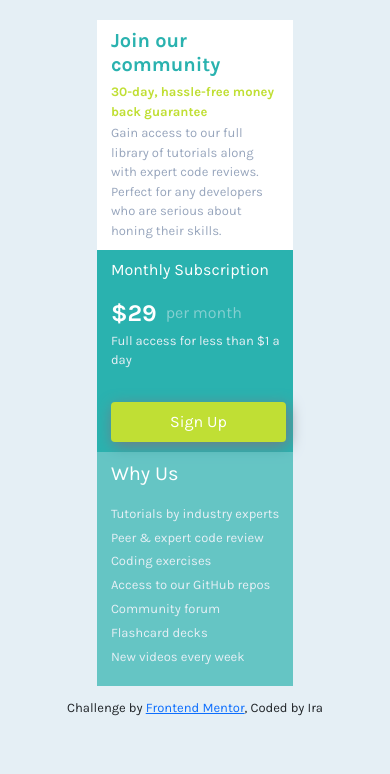
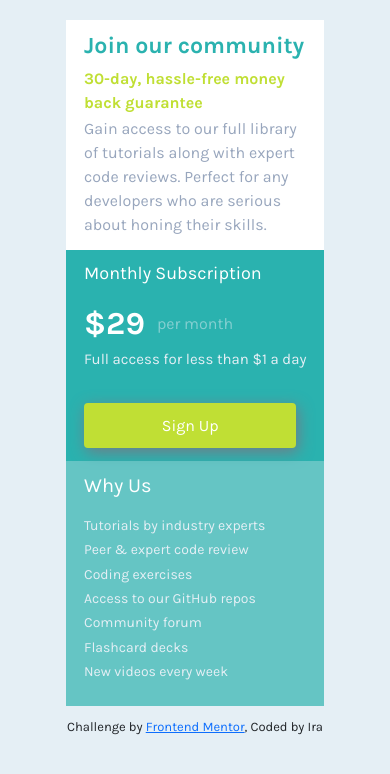
Before and after one commit to iraagyanti/Single-Price-Page, a plain HTML site: page index.html in a window 390 px wide. Drawn offline with nearby package versions, Linux system fonts and the light colour scheme.

Commit message:
Update styles.css

```diff
--- a/styles.css
+++ b/styles.css
@@ -83,16 +83,21 @@ h3 {
 }
 
 @media screen and (max-width: 500px) and (min-width: 300px) {
-    h3 {
-        font-size: 20px;
-    }
-    /* Offering Message Box Section */
-    .offer-guarantee, .offer-perks {
-        font-size: 13px;
+    /* Main Content Box */
+    .content-box {
+        padding: 5% 20% 3%;
     }
 
+/*     h3 {
+        font-size: 20px;
+    } */
+    /* Offering Message Box Section */
+/*     .offer-guarantee, .offer-perks {
+        font-size: 13px;
+    } */
+
     /* Pricing Box Section */
-    .pricing-title {
+/*     .pricing-title {
         font-size: 16px;
     }
     .price {
@@ -100,11 +105,11 @@ h3 {
     }
     .price-message {
         font-size: 13px;
-    }
+    }  */
 
     /* Perks Box Section */
-    .perks p {
-        font-size: 13px;
+/*     .perks p {
+        font-size: 13px; */
     }
     /* Footer Section */
     .copyright {
```
